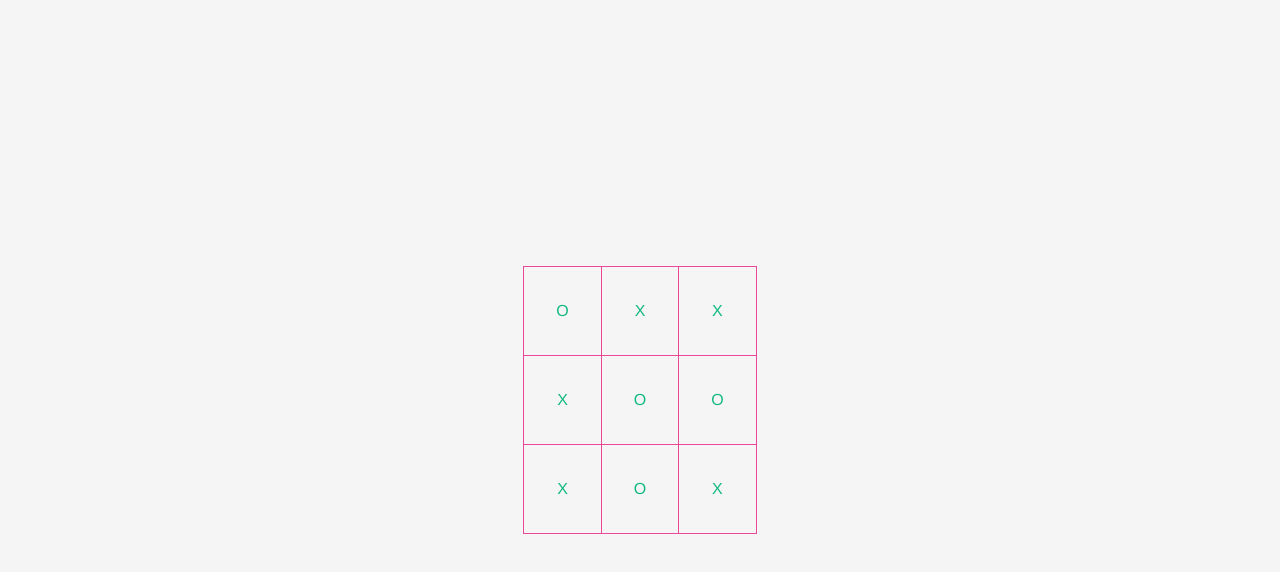
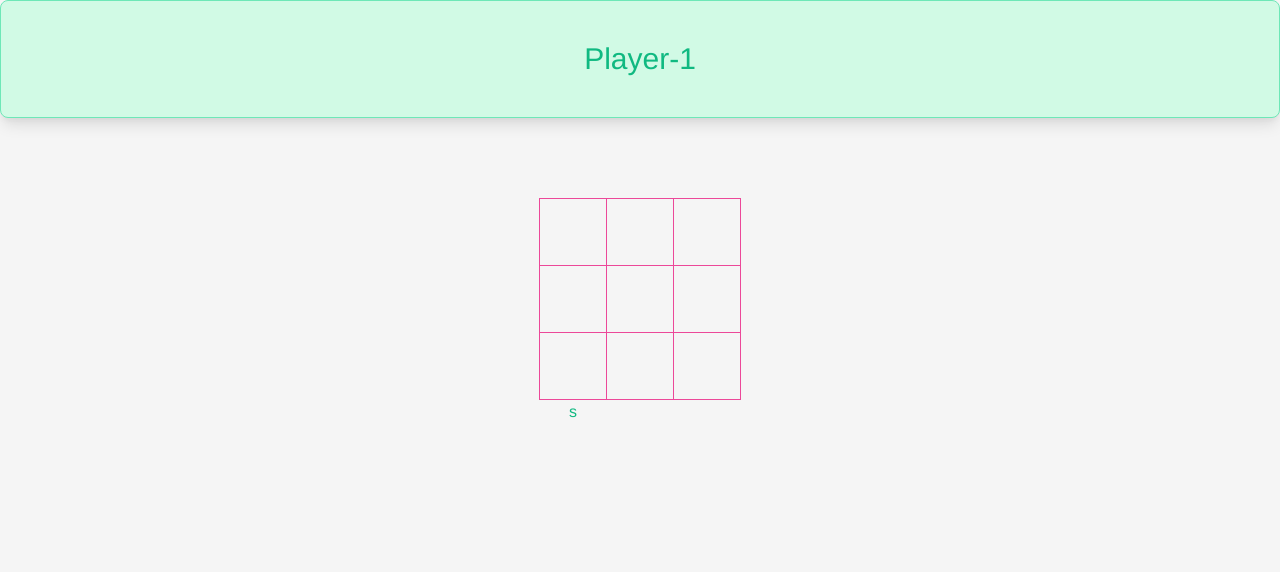
Before and after one commit to ceo991/tictactoe, a Vue app: page / in a window 1280 px wide. Shown: the top 572 px of the page. Built offline with nearby package versions, Linux system fonts and the light colour scheme.

Commit message:
Changes are mader

```diff
--- a/src/components/AppMain.vue
+++ b/src/components/AppMain.vue
@@ -4,24 +4,27 @@
             <h1 class="font-bold text-6xl">Vues With TailwindCSS</h1>
             <h2 class="text-3xl font-bold">Using VueCLI</h2>
         </div>-->
-<table class="table-fixed">
+
+        <h1 class="text-3xl block card">{{player}}</h1>
+
+<table class="table-fixed m-auto mt-20">
   <tbody>
     <tr>
-      <td class="border border-pink-500 p-8"><button>O</button></td>
-      <td class="border border-pink-500 p-8"><button>X</button></td>
-      <td class="border border-pink-500 p-8"><button>X</button></td>
+      <td class="border border-pink-500"><button class="p-8" id="1" @click="changeText(1)"></button></td>
+      <td class="border border-pink-500"><button class="p-8" id="2" @click="changeText(2)"></button></td>
+      <td class="border border-pink-500"><button class="p-8" id="3" @click="changeText(3)"></button></td>
     </tr>
     <tr>
-      <td class="border border-pink-500 p-8"><button>X</button></td>
-      <td class="border border-pink-500 p-8"><button>O</button></td>
-      <td class="border border-pink-500 p-8"><button>O</button></td>
+      <td class="border border-pink-500"><button class="p-8" id="4" @click="changeText(4)"></button></td>
+      <td class="border border-pink-500"><button class="p-8" id="5" @click="changeText(5)"></button></td>
+      <td class="border border-pink-500"><button class="p-8" id="6" @click="changeText(6)"></button></td>
     </tr>
     <tr>
-      <td class="border border-pink-500 p-8"><button>X</button></td>
-      <td class="border border-pink-500 p-8"><button>O</button></td>
-      <td class="border border-pink-500 p-8"><button>X</button></td>
+      <td class="border border-pink-500"><button class="p-8" id="7" @click="changeText(7)"></button></td>
+      <td class="border border-pink-500"><button class="p-8" id="8" @click="changeText(8)"></button></td>
+      <td class="border border-pink-500"><button class="p-8" id="9" @click="changeText(9)"></button></td>
 
-    </tr>
+    </tr>s
 
   </tbody>
 </table>
@@ -31,13 +34,32 @@
 
 <script>
     export default {
+        data() {
+          return {
+            turn: 0,
+            player: "Player-1"
+          }
+        },
+        methods: {
+          changeText(id) {
+             this.turn++;
 
+              if(this.turn%2 == 0){
+                document.getElementById(id).innerText = "X";
+                this.player = "Player-1";
+              }else{
+                document.getElementById(id).innerText = "O";
+                this.player = "Player-2";
+              }
+
+          }
+        },
     }
 </script>
 
 <style lang="postcss" scoped>
     .wrapper{
-        @apply flex justify-center items-center h-screen text-emerald-500 text-center bg-gray-100 ;
+        @apply justify-center items-center h-screen text-emerald-500 text-center bg-gray-100 ;
     }
     .card{
         @apply rounded-lg border border-emerald-300 bg-emerald-100 p-10 shadow-lg;
```
